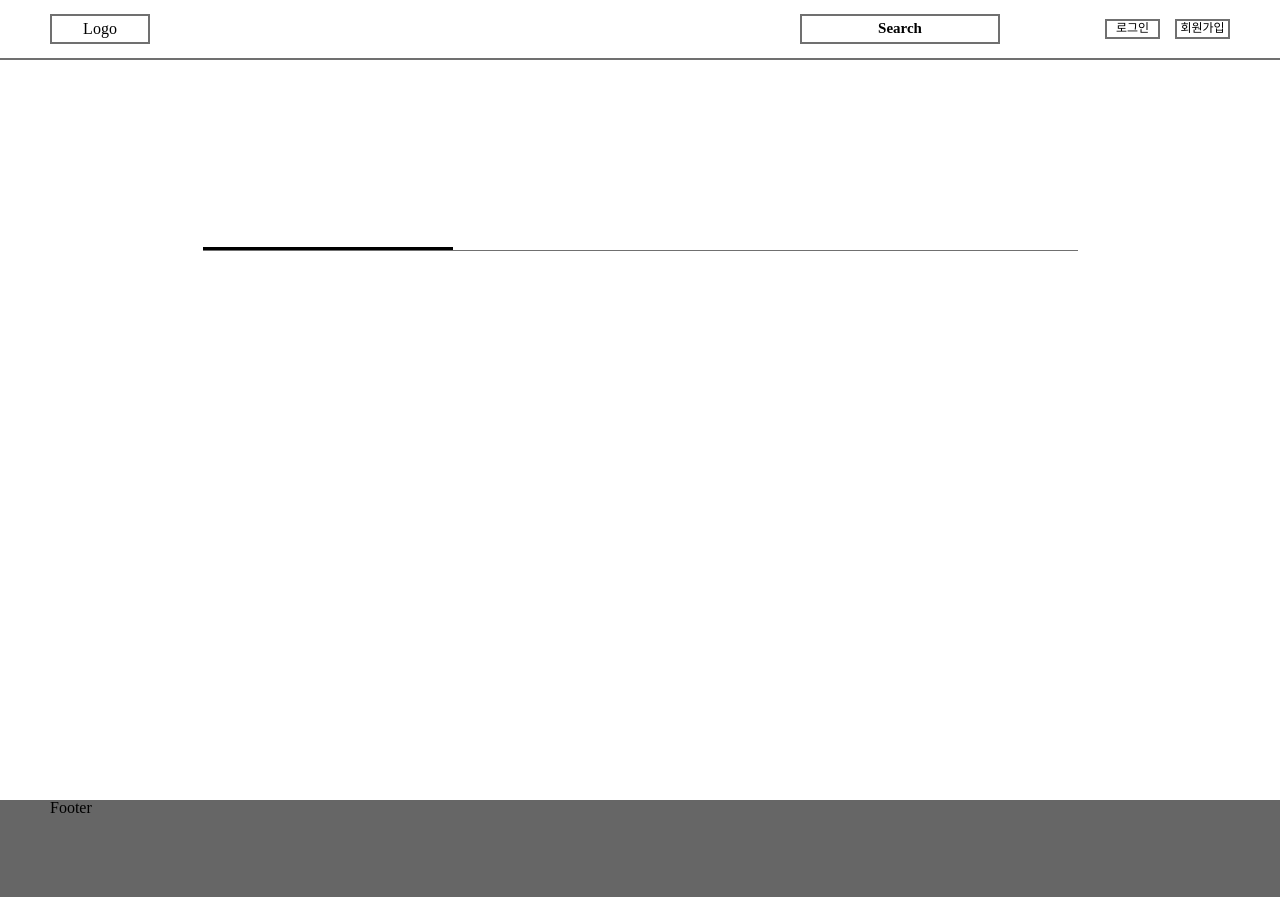
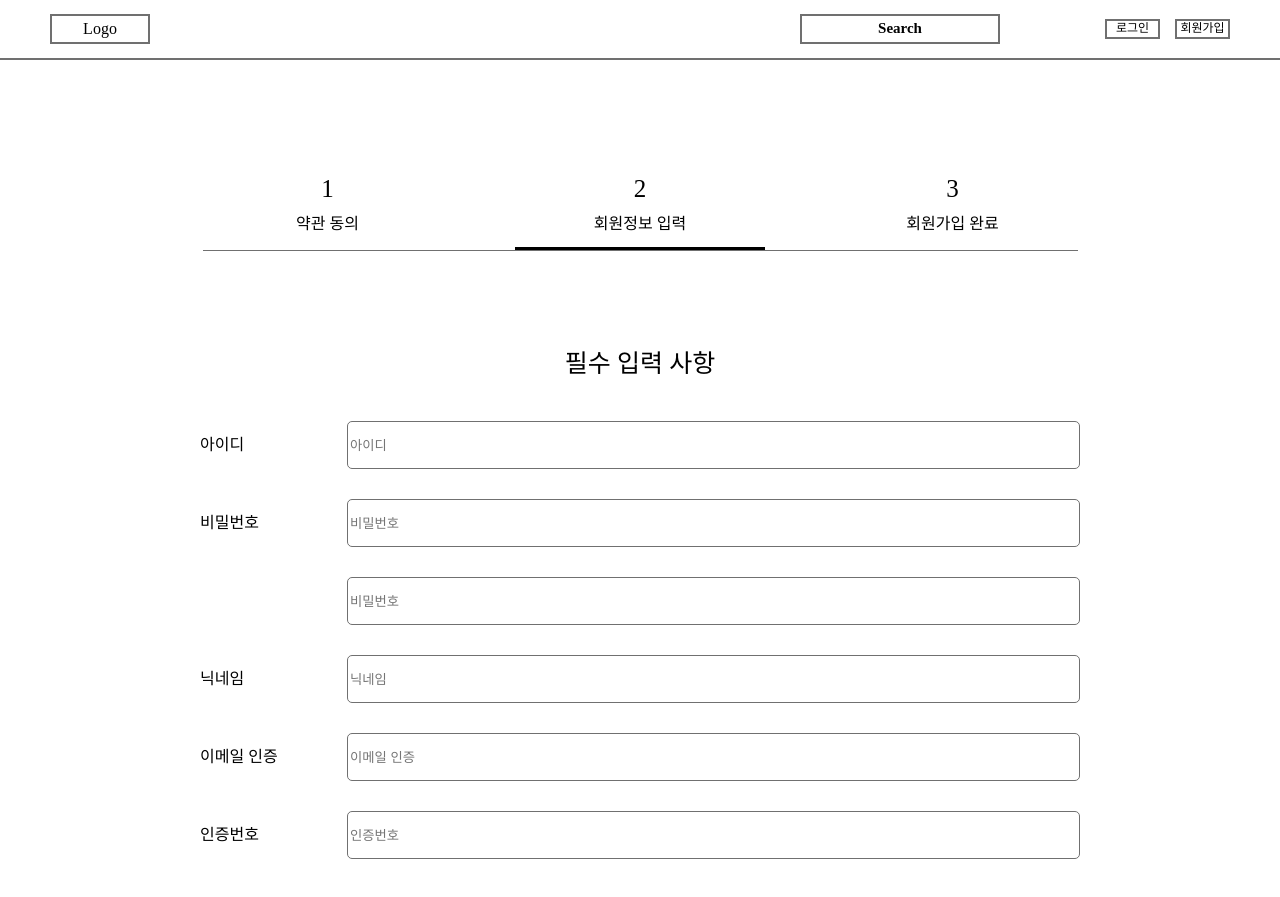
Before and after one commit to tripJL/trip_frontend, a Next.js app: page /join in a window 1280 px wide. Shown: the top 897 px of the page. Built offline with nearby package versions, Linux system fonts and the light colour scheme.

Commit message:
회원가입 페이지 추가

```diff
--- /dev/null
+++ b/components/common/Text.js
@@ -0,0 +1,18 @@
+import styled from "styled-components";
+
+const Wrapper = styled.div`
+    ${(props) => props.styles}
+`;
+
+export default function Text({ text, tag, styles }) {
+    return (
+        <Wrapper as={tag} styles={styles}>
+            {text}
+        </Wrapper>
+    );
+}
+
+Text.defaultProps = {
+    tag: "div",
+    styles: ``,
+};
--- /dev/null
+++ b/components/common/input/JoinInput.js
@@ -0,0 +1,38 @@
+import styled from "styled-components";
+
+const Wrapper = styled.input`
+    max-width: ${(props) => props.width};
+    width: 100%;
+    height: ${(props) => props.height};
+    border: 1px solid ${(props) => props.theme.gray2};
+    border-radius: 5px;
+`;
+
+export default function JoinInput({
+    type,
+    name,
+    defaultValue,
+    placeholder,
+    required,
+    width,
+    height,
+}) {
+    return (
+        <Wrapper
+            type={type}
+            name={name}
+            width={width}
+            height={height}
+            defaultValue={defaultValue}
+            required={required}
+            placeholder={placeholder}
+        />
+    );
+}
+
+JoinInput.defaultProps = {
+    width: "733px",
+    height: "48px",
+    required: false,
+    type: "text",
+};
--- /dev/null
+++ b/components/join/JoinStepOne.js
@@ -0,0 +1,89 @@
+import styled from "styled-components";
+import LoginButton from "../common/button/LoginButton";
+import Text from "../common/Text";
+
+const Wrapper = styled.section`
+    width: 100%;
+    height: auto;
+    display: flex;
+    flex-direction: column;
+    align-items: center;
+    justify-content: center;
+`;
+
+const TextBox = styled.article`
+    max-width: 880px;
+    width: 100%;
+    height: 355px;
+    border: 1px solid ${(props) => props.theme.gray2};
+`;
+
+const CheckBoxWrapper = styled.div`
+    max-width: 880px;
+    width: 100%;
+    height: auto;
+    display: flex;
+    flex-direction: row;
+    justify-content: space-between;
+    align-items: center;
+    margin: 20px 0;
+`;
+
+const ButtonWrapper = styled.div`
+    max-width: 880px;
+    width: 100%;
+    height: 60px;
+    display: flex;
+    flex-direction: row;
+    align-items: center;
+    justify-content: center;
+    margin: 40px 0 120px 0;
+    > :nth-child(1) {
+        margin-right: 10px;
+    }
+`;
+
+export default function JoinStepOne({ handleNextStep, handlePreStep }) {
+    return (
+        <Wrapper>
+            <Text
+                text={"우리사이트 회원가입 약관 동의"}
+                styles={`font-size: 25px; margin-bottom: 45px;`}
+            />
+
+            <CheckBoxWrapper>
+                <Text text={"서비스 이용약관"} styles={`font-size: 17px;`} />
+            </CheckBoxWrapper>
+            <TextBox>
+                제1조(목적)제1조(목적)내용
+                ㅇㅇㅇㅇㅇㅇㅇㅇㅇㅇㅇㅇㅇㅇㅇㅇㅇㅇㅇㅇㅇㅇㅇㅇㅇㅇㅇㅇㅇㅇㅇㅇㅇㅇㅇㅇㅇㅇㅇㅇㅇㅇㅇㅇㅇㅇㅇㅇㅇㅇㅇㅇㅇㅇㅇㅇㅇㅇㅇㅇㅇㅇㅇ
+            </TextBox>
+
+            <CheckBoxWrapper>
+                <Text
+                    text={"개인정보 수집 동의"}
+                    styles={`font-size: 17px; `}
+                />
+            </CheckBoxWrapper>
+            <TextBox>
+                제1조(목적)제1조(목적)내용
+                ㅇㅇㅇㅇㅇㅇㅇㅇㅇㅇㅇㅇㅇㅇㅇㅇㅇㅇㅇㅇㅇㅇㅇㅇㅇㅇㅇㅇㅇㅇㅇㅇㅇㅇㅇㅇㅇㅇㅇㅇㅇㅇㅇㅇㅇㅇㅇㅇㅇㅇㅇㅇㅇㅇㅇㅇㅇㅇㅇㅇㅇㅇㅇ
+            </TextBox>
+
+            <ButtonWrapper>
+                <LoginButton
+                    text={"가입"}
+                    width={"250px"}
+                    height={"60px"}
+                    onClick={handleNextStep}
+                />
+                <LoginButton
+                    text={"취소"}
+                    width={"250px"}
+                    height={"60px"}
+                    onClick={handlePreStep}
+                />
+            </ButtonWrapper>
+        </Wrapper>
+    );
+}
--- /dev/null
+++ b/components/join/JoinStepThree.js
@@ -0,0 +1,57 @@
+import styled from "styled-components";
+import LoginButton from "../common/button/LoginButton";
+import Text from "../common/Text";
+
+const Wrapper = styled.section`
+    width: 100%;
+    height: auto;
+    display: flex;
+    flex-direction: column;
+    align-items: center;
+    justify-content: center;
+    margin-bottom: 120px;
+`;
+
+const Logo = styled.div`
+    width: 178px;
+    height: 50px;
+    border: 1px solid ${(props) => props.theme.gray2};
+`;
+
+const LogoIcon = styled.div`
+    width: 134px;
+    height: 134px;
+    border-radius: 67px;
+    border: 1px solid ${(props) => props.theme.gray2};
+`;
+
+export default function JoinStepThree({ handleNextStep }) {
+    return (
+        <Wrapper>
+            <Logo />
+
+            <Text
+                text={"회원가입 완료"}
+                styles={`font-size: 25px; margin: 20px 0 45px 0;`}
+            />
+
+            <LogoIcon />
+
+            <Text
+                text={"ㅇㅇㅇㅇ사이트 회원 가입이 완료되었습니다."}
+                styles={`font-size: 16px; margin: 30px 0 10px 0;`}
+            />
+            <Text
+                text={"ㅇㅇㅇㅇ사이트의 다양한 컨텐츠를 즐겨보세요"}
+                styles={`font-size: 16px; margin: 0 0 60px 0;`}
+            />
+
+            <LoginButton
+                text={"로그인하기"}
+                width={"250px"}
+                height={"60px"}
+                onClick={handleNextStep}
+            />
+        </Wrapper>
+    );
+}
--- /dev/null
+++ b/components/join/JoinStepTwo.js
@@ -0,0 +1,98 @@
+import styled from "styled-components";
+import JoinInput from "../common/input/JoinInput";
+import LoginButton from "../common/button/LoginButton";
+import Text from "../common/Text";
+
+const Wrapper = styled.section`
+    width: 100%;
+    height: auto;
+    display: flex;
+    flex-direction: column;
+    align-items: center;
+    justify-content: center;
+    > :nth-child(n + 2):nth-child(-n + 6) {
+        margin-bottom: 30px;
+    }
+`;
+
+const FlexWrapper = styled.div`
+    display: flex;
+    flex-direction: row;
+    align-items: center;
+    justify-content: space-between;
+    max-width: 880px;
+    width: 100%;
+`;
+
+const ButtonWrapper = styled.div`
+    max-width: 880px;
+    width: 100%;
+    height: 60px;
+    display: flex;
+    flex-direction: row;
+    align-items: center;
+    justify-content: center;
+    margin: 40px 0 120px 0;
+    > :nth-child(1) {
+        margin-right: 10px;
+    }
+`;
+
+const inputDataArr = [
+    { label: "아이디", name: "id", placeholder: "아이디" },
+    { label: "비밀번호", name: "pw", placeholder: "비밀번호" },
+    { label: "", name: "pw2", placeholder: "비밀번호" },
+    { label: "닉네임", name: "nickName", placeholder: "닉네임" },
+    { label: "이메일 인증", name: "email", placeholder: "이메일 인증" },
+    { label: "인증번호", name: "codeNumber", placeholder: "인증번호" },
+];
+
+export default function JoinStepTwo({ handleNextStep, handlePreStep }) {
+    return (
+        <Wrapper>
+            <Text
+                text={"필수 입력 사항"}
+                styles={`font-size: 25px; margin-bottom: 45px;`}
+            />
+
+            {inputDataArr.map((val, idx) => {
+                if (idx === 4) {
+                    return (
+                        <FlexWrapper id={idx}>
+                            <div>{val.label}</div>
+                            <JoinInput
+                                name={val.name}
+                                placeholder={val.placeholder}
+                            />
+                        </FlexWrapper>
+                    );
+                } else {
+                    return (
+                        <FlexWrapper id={idx}>
+                            <div>{val.label}</div>
+                            <JoinInput
+                                name={val.name}
+                                placeholder={val.placeholder}
+                            />
+                        </FlexWrapper>
+                    );
+                }
+            })}
+
+            <ButtonWrapper>
+                <LoginButton
+                    text={"가입"}
+                    width={"250px"}
+                    height={"60px"}
+                    onClick={handleNextStep}
+                />
+                <LoginButton
+                    text={"취소"}
+                    width={"250px"}
+                    height={"60px"}
+                    onClick={handlePreStep}
+                />
+            </ButtonWrapper>
+        </Wrapper>
+    );
+}
--- a/pages/join.js
+++ b/pages/join.js
@@ -1,8 +1,13 @@
 import styled from "styled-components";
 import { head } from "../shared/routes";
 import { useState } from "react";
-import Link from "next/link";
+import { useRouter } from "next/router";
 import Seo from "../components/common/Seo";
+import { routes } from "../shared/routes";
+import JoinStepOne from "../components/join/JoinStepOne";
+import JoinStepTwo from "../components/join/JoinStepTwo";
+import JoinStepThree from "../components/join/JoinStepThree";
+import Text from "../components/common/Text";
 
 const Wrapper = styled.section`
     display: flex;
@@ -39,18 +44,19 @@ const menuList = [
 ];
 
 export default function Join() {
-    // const navigate = useNavigate();
-    const [step, setStep] = useState(1);
+    const router = useRouter();
 
-    // const handleNextStep = () => {
-    //     if (step < 3) setStep((pre) => pre + 1);
-    //     else navigate(routes.login);
-    // };
+    const [step, setStep] = useState(2);
 
-    // const handlePreStep = () => {
-    //     if (step > 1) setStep((pre) => pre - 1);
-    //     else navigate(-1);
-    // };
+    const handleNextStep = () => {
+        if (step < 3) setStep((pre) => pre + 1);
+        else router.push(routes.login);
+    };
+
+    const handlePreStep = () => {
+        if (step > 1) setStep((pre) => pre - 1);
+        else router.push(-1);
+    };
 
     return (
         <Wrapper>
@@ -58,42 +64,19 @@ export default function Join() {
 
             <MenuWrapper>
                 {menuList.map((val) => {
-                    if (step === val.step) {
                     return (
-                            <Menu key={val.step} currStep={true}>
-                                {/* <Text
+                        <Menu key={val.step} currStep={val.step === step}>
+                            <Text
                                 text={val.step}
-                                    color={theme.gray2}
-                                    fs={"25px"}
-                                    margin={"0 0 15px 0"}
+                                styles={`font-size: 25px; margin-bottom: 15px;`}
                             />
-                                <Text
-                                    text={val.name}
-                                    color={theme.gray2}
-                                    fs={"16px"}
-                                /> */}
+                            <Text text={val.name} styles={`font-size: 16px;`} />
                         </Menu>
                     );
-                    } else {
-                        return (
-                            <Menu key={val.step}>
-                                {/* <Text
-                                    text={val.step}
-                                    fc={theme.gray2}
-                                    fs={"25px"}
-                                    margin={"0 0 15px 0"}
-                                />
-                                <Text
-                                    text={val.name}
-                                    fc={theme.gray2}
-                                    fs={"16px"}
-                                /> */}
-                            </Menu>
-                        );
-                    }
                 })}
             </MenuWrapper>
-            {/* {step === 1 && (
+
+            {step === 1 && (
                 <JoinStepOne
                     handleNextStep={handleNextStep}
                     handlePreStep={handlePreStep}
@@ -105,7 +88,7 @@ export default function Join() {
                     handlePreStep={handlePreStep}
                 />
             )}
-                {step === 3 && <JoinStepThree handleNextStep={handleNextStep} />} */}
+            {step === 3 && <JoinStepThree handleNextStep={handleNextStep} />}
         </Wrapper>
     );
 }
```
Lines whose indentation alone changed are shown as unchanged.
